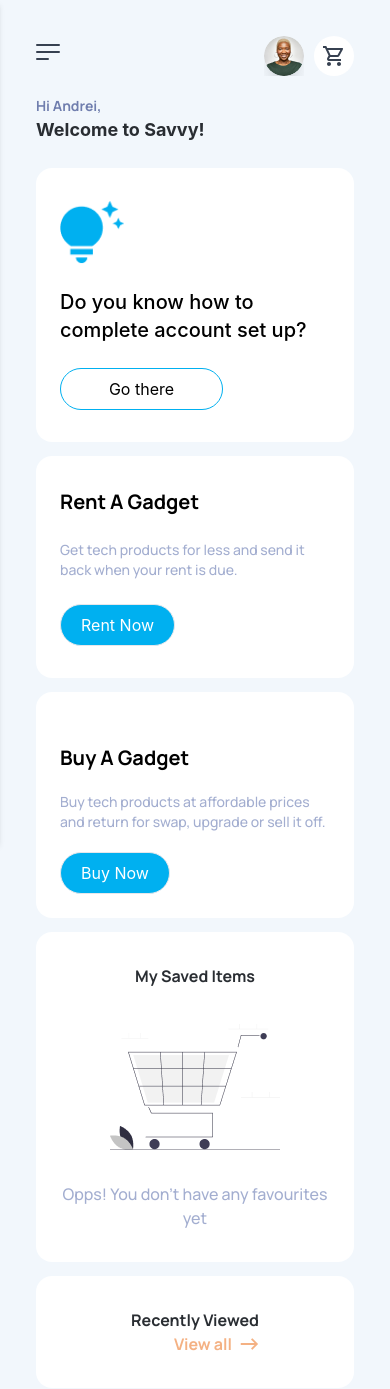
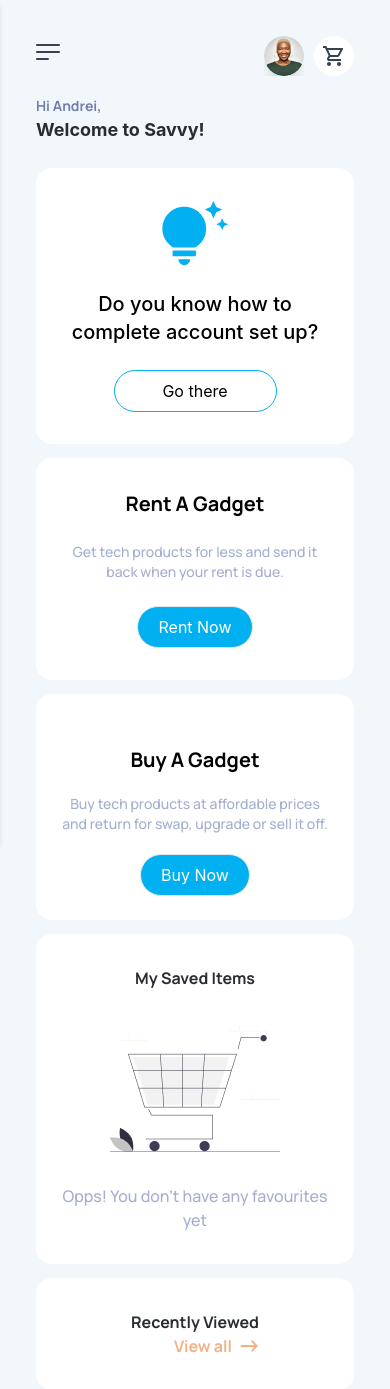
Before and after one commit to SavvyAfrica/savvyWaitlist, a Next.js app: page /dashboard in a window 390 px wide. Shown: the top 1389 px of the page. Built offline with nearby package versions, Linux system fonts and the light colour scheme.

Commit message:
fixed UI issues

```diff
--- a/components/DashboardLayout/DashboardLayout.tsx
+++ b/components/DashboardLayout/DashboardLayout.tsx
@@ -1,7 +1,5 @@
 import React from 'react';
 import DashboardSideBar from '../DashboardSideBar/DashboardSideBar';
-import DashboardTopBar from '../DashboardTopBar/DashboardTopBar';
-import { useRouter } from 'next/router';
 
 
 interface IMyProps {
@@ -9,14 +7,13 @@ interface IMyProps {
 }
 
 function DashboardLayout({ children}: IMyProps) {
-    const router = useRouter();
 
   return (
     <>
         <DashboardSideBar  />
 
         <main
-            className={`h-full w-full transition-all duration-[400ms] bg-[#f2f7fc] lg:pl-80 pl-0`}
+            className={`h-full w-full transition-all duration-[400ms] bg-[#f2f7fc] lg:pl-[270px] xl:pl-80 pl-0`}
         >
             <div className="maxWidth">
                 <div className="w-full h-auto">
--- a/components/DashboardSideBar/DashboardSideBar.tsx
+++ b/components/DashboardSideBar/DashboardSideBar.tsx
@@ -7,7 +7,8 @@ import Link from 'next/link';
 import Image from 'next/image';
 import Logo from '../../assets/png/logo.png';
 import { Text } from '../typography/typography';
-import { BsFillStarFill, BsHouseFill } from 'react-icons/bs';
+import { BsFillStarFill } from 'react-icons/bs';
+import { AiTwotoneHome } from 'react-icons/ai';
 import { useGlobalContext } from '../../Global/GlobalContext';
 
 
@@ -19,13 +20,13 @@ const DashboardSideBar = () => {
 
   return (
     <div
-      className={`fixed left-0 top-0 w-60 sm:w-72 duration-[400ms] h-full z-30 bg-white shadow-md
+      className={`fixed left-0 top-0 w-60 sm:w-80 lg:w-60 xl:w-72 duration-[400ms] h-full z-30 bg-white shadow-md
         ${showNav
         ? '-translate-x-full lg:translate-x-0'
         : '-translate-x-0 origin-right'
         }`}
     >
-      <div className="flex justify-center mt-7 mb-14">
+      <div className="flex justify-center mt-7 mb-14 border-b border-[#F4F7FE] border-solid pb-5">
         <div className="w-full flex justify-between items-center ml-12 mr-4">
           <Link href='/dashoard'>
             <a>
@@ -50,7 +51,7 @@ const DashboardSideBar = () => {
               }`}
             >
               <span className="mr-2 inline-block">
-                <BsHouseFill className='h-4 w-4 mr-1.5' />
+                <AiTwotoneHome className='h-4 w-4 mr-1' />
               </span>
 
               <span className="inline-block">
--- a/pages/dashboard/account/index.tsx
+++ b/pages/dashboard/account/index.tsx
@@ -120,7 +120,7 @@ function account() {
                 </Text>
               </div>
 
-              <div className="overflow-auto">
+              <div className="scrollbar overflow-auto">
                 {transactions.map(transaction => (
                 <DbTransactionBox
                   key={transaction.id}
@@ -145,7 +145,7 @@ function account() {
                   setSwapOption2IsOpen={setSwapOption2IsOpen}
                   swapOption2IsOpen={swapOption2IsOpen}
                 />
-              ))}
+                ))}
               </div>
             </DashboardContentBox>
 
--- a/pages/dashboard/index.tsx
+++ b/pages/dashboard/index.tsx
@@ -25,17 +25,17 @@ function dashboard() {
                 className='w-full flex md:flex-row flex-col h-auto md:h-[156.79px] items-center justify-center gap-3.5 flex-initial mb-3.5'
             >
                 <DashboardContentBox
-                    className="md:w-4/6 sm:flex-row flex-col sm:items-center items-start md:justify-center justify-start"
+                    className="md:w-4/6 sm:flex-row flex-col items-center justify-center"
                 >
-                    <div className="max-w-16 h-16 flex items-center">
-                        <Image src={Vector1} alt='vector' />
+                    <div className="flex items-center sm:ml-auto ml-0">
+                        <Image src={Vector1} alt='vector' className='w-16 h-16' />
                     </div>
 
-                    <div className="max-w-xs sm:mr-2.5 mr-0 sm:ml-5 ml-0 sm:my-0 my-6">
-                        <p className="text-xl font-medium">Do you know how to complete account set up?</p>
+                    <div className="max-w-[280px] sm:my-0 my-6">
+                        <p className="text-xl font-medium text-center sm:px-5 px-0">Do you know how to complete account set up?</p>
                     </div>
 
-                    <Button className='w-[163px] border border-[#00B0f0] border-solid rounded-3xl py-2 px-4'>Go there</Button>
+                    <Button className='w-[163px] border border-[#00B0f0] border-solid rounded-3xl py-2 px-4 sm:mr-auto mr-0'>Go there</Button>
                 </DashboardContentBox>
 
                 <DashboardContentBox
@@ -50,9 +50,9 @@ function dashboard() {
                 className="w-full h-auto md:h-[340px] flex md:flex-row flex-col items-center justify-center gap-3.5 flex-initial mb-3.5"
             >
                 <DashboardContentBox
-                    className="md:w-4/6 items-center justify-start md:justify-center"
+                    className="md:w-4/6 items-center justify-center"
                 >
-                    <div>
+                    <div className='sm:ml-auto ml-0 sm:text-left text-center'>
                         <span>
                             <Text variant='paragraph_1' className='font-bold'>Rent A Gadget</Text>
                         </span>
@@ -63,22 +63,27 @@ function dashboard() {
                             </Text>
                         </span>
 
-                        <Button className='bg-[#00B0f0] text-white border border-solid rounded-3xl py-2 px-5'>Rent Now</Button>
+                        <div className="flex sm:justify-start justify-center">
+                            <Button
+                                className='bg-[#00B0f0] text-white border border-solid rounded-3xl py-2 px-5'>
+                                    Rent Now
+                            </Button>
+                        </div>
                     </div>
 
-                    <div className="max-w-[267.12px] h-[164.53px] gap-3 flex items-center sm:block hidden">
-                        <Image src={Products} alt='products' />
+                    <div className="max-w-[267.12px] h-[164.53px] gap-3 flex items-center sm:block hidden sm:mr-auto mr-0">
+                        <Image src={Products} alt='products' className='w-full h-full' />
                     </div>
                 </DashboardContentBox>
 
-                <DashboardContentBox className="md:w-2/6 pt-8 pb-6 px-6">
-                    <div className="flex items-center justify-start md:justify-center">
-                        <div className="flex md:flex-col flex-row-reverse md:items-start justify-between items-center">
-                            <div className="w-[68px] h-[68px] bg-[#F6F8FD] rounded-full flex justify-center items-center sm:inline-flex hidden">
-                                <Image src={Vector2} alt="Vector" />
+                <DashboardContentBox className="md:w-2/6 pt-8 pb-6 px-6 justify-center">
+                    <div className="flex items-center justify-center">
+                        <div className="flex md:flex-col flex-row-reverse justify-center items-center">
+                            <div className="w-[68px] h-[68px] bg-[#F6F8FD] rounded-full flex justify-center items-center md:inline-flex hidden">
+                                <Image src={Vector2} alt="Vector" className='w-full h-full' />
                             </div>
 
-                            <div className='md:mr-0 sm:mr-16 mr-0'>
+                            <div className='text-center'>
                                 <span className="my-5 block">
                                     <Text variant='paragraph_1' className='font-bold'>Buy A Gadget</Text>
                                 </span>
@@ -89,7 +94,11 @@ function dashboard() {
                                     </Text>
                                 </span>
 
-                                <Button className='bg-[#00B0f0] text-white border border-solid rounded-3xl py-2 px-5'>Buy Now</Button>
+                                <div className="flex justify-center">
+                                    <Button className='bg-[#00B0f0] text-white border border-solid rounded-3xl py-2 px-5'>
+                                        Buy Now
+                                    </Button>
+                                </div>
                             </div>
                         </div>
                     </div>
```
